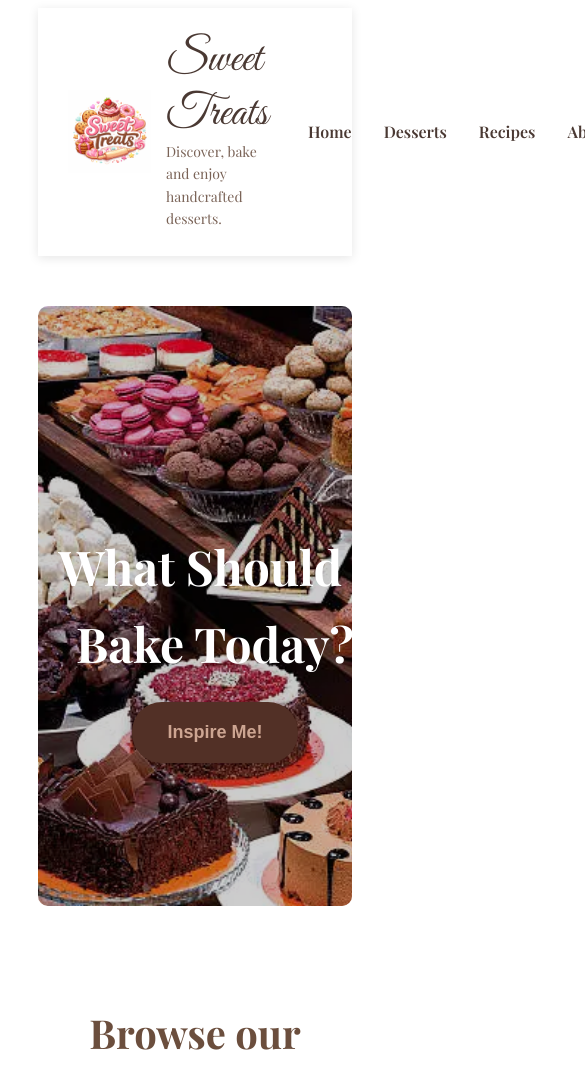
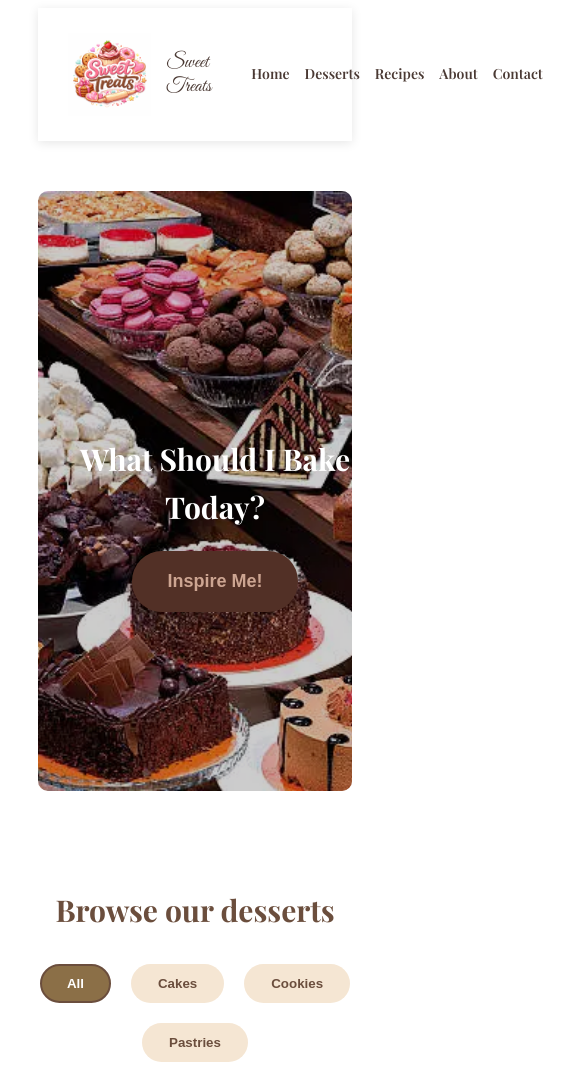
Before and after one commit to not-zendaya/Sweet-treats-baking-homepage, a plain HTML site: page index.html in a window 390 px wide. Shown: the top 1080 px of the page, 585 px wide, since content can reach past the window. Drawn offline with nearby package versions, Linux system fonts and the light colour scheme; a web font is replaced by a local one.

Commit message:
Added media reposinveness of the different sections

```diff
--- a/style.css
+++ b/style.css
@@ -424,3 +424,24 @@ footer p{
     background: #f8d7da;
     color: #721c24;
 }
+@media (max-width: 768px){
+    .brand-text h1 {
+        font-size: 20px;
+    }
+    .brand-text p {
+        display: none;
+    }
+    nav ul{
+        gap: 15px;
+        font-size: 14px;
+    }
+    .hero-content h2{
+        font-size: 30px;
+    }
+    .section-title{
+        font-size: 30px;
+    }
+    .newsletter-form{
+        flex-direction: column;
+    }
+}
```
